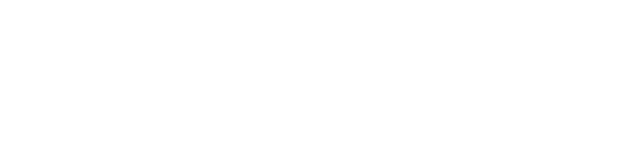
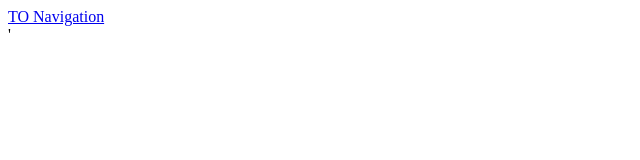
Before and after one commit to Syxzwxn/menu, a plain HTML site: page menu.html in a window 1280 px wide. Shown: the whole page, without its empty margins (0-640 px from the left). Drawn offline with Linux system fonts and the light colour scheme.

Commit message:
Update menu.html

```diff
--- a/menu.html
+++ b/menu.html
@@ -7,6 +7,9 @@
     <title>MENU</title>
 </head>
 <body>
+    <div>
+        <a href="top_navigation_bar.html">TO Navigation</a>
+    </div>'
 
 </body>
 </html>
```
